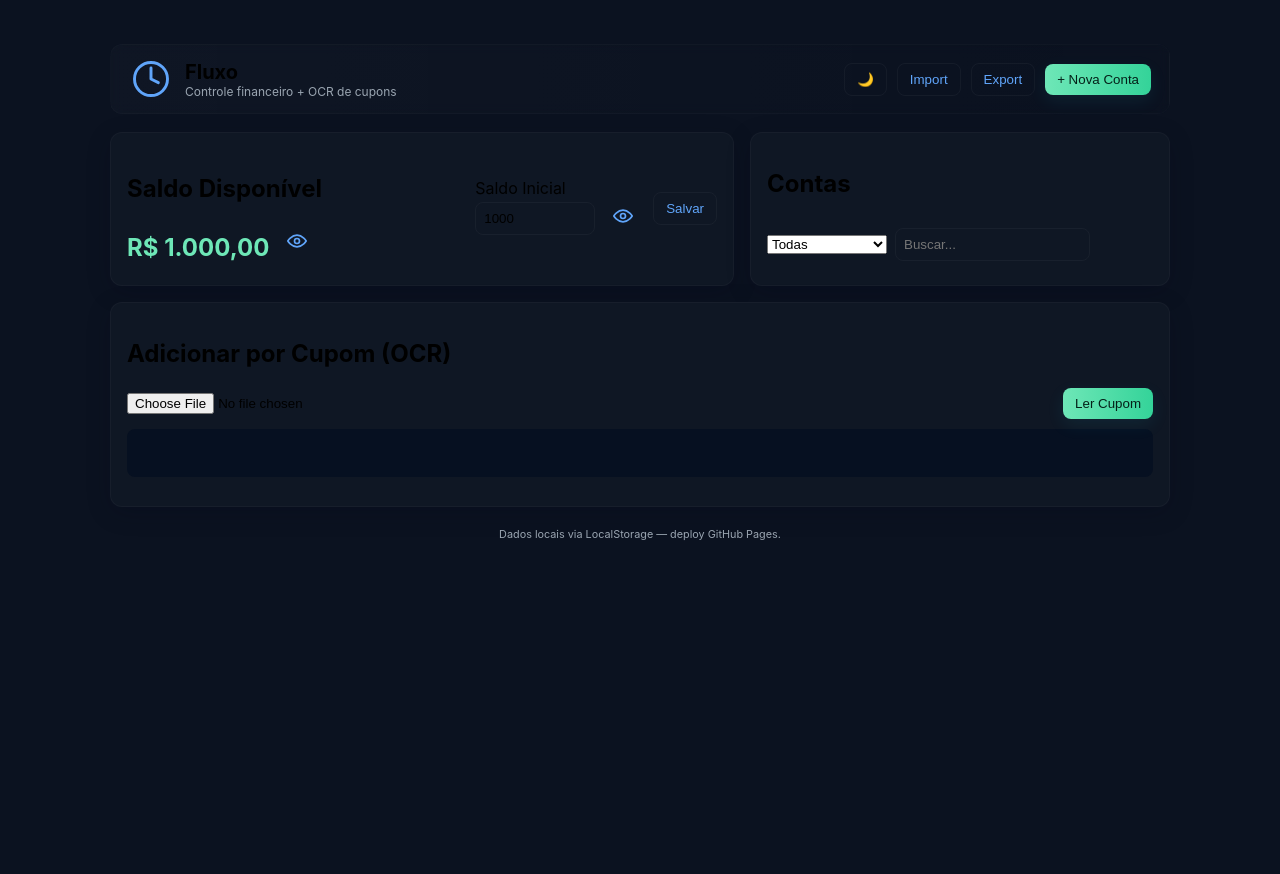
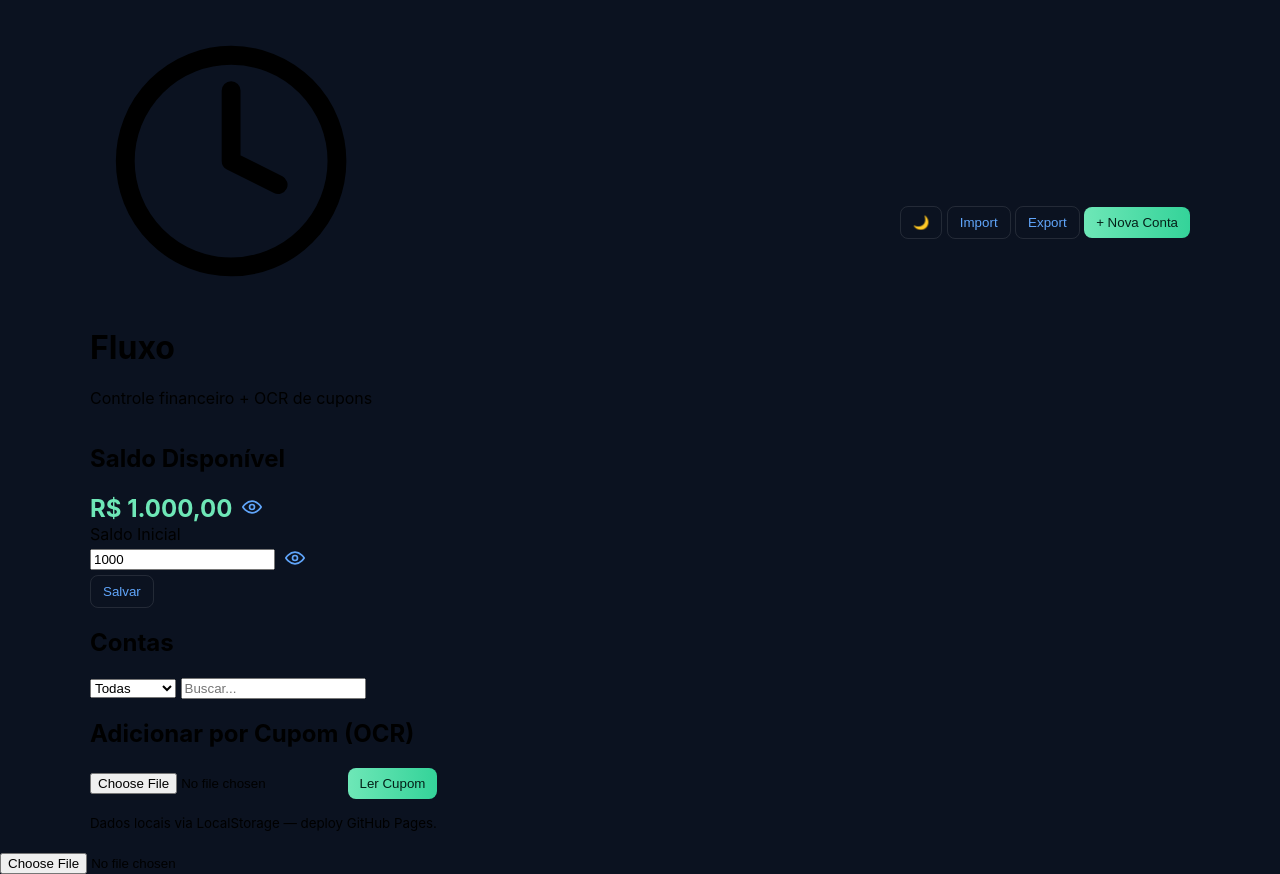
Before and after one commit to NatureIA/moneydash, a plain HTML site: page index.html in a window 1280 px wide. Before the commit the page ends 824 px from the top, so only its background shows below. Drawn offline with Linux system fonts and the light colour scheme.

Commit message:
Update style.css

```diff
--- a/style.css
+++ b/style.css
@@ -1,78 +1,26 @@
-:root{
-  --bg:#0b1220; --card:#0f1724; --accent:#6ee7b7; --muted:#9aa5b1; --glass: rgba(255,255,255,0.03);
-  --accent2:#60a5fa;
+:root {
+  --bg:#0b1220; --card:#0f1724; --accent:#6ee7b7; --muted:#9aa5b1; --accent2:#60a5fa;
   --radius:12px; --gap:14px; --maxw:1100px;
-  --glass-2: rgba(255,255,255,0.02);
-  font-family: Inter, system-ui, -apple-system, "Segoe UI", Roboto, "Helvetica Neue", Arial;
+  font-family: Inter, system-ui, sans-serif;
+}
+:root.light {
+  --bg:#f7f7f9; --card:#ffffff; --accent:#2563eb; --accent2:#16a34a; --muted:#555;
 }
 
-/* tema claro */
-:root.light {
-  --bg:#f7f7f9; --card:#ffffff; --accent:#2563eb; --accent2:#16a34a; --muted:#555; --glass: rgba(0,0,0,0.04); --glass-2: rgba(0,0,0,0.08);
-  color:#111;
-}
+body {margin:0;background:var(--bg);color:inherit}
+.app{max-width:var(--maxw);margin:auto;padding:20px}
+.topbar{display:flex;justify-content:space-between;align-items:center;flex-wrap:wrap;gap:10px}
+button{cursor:pointer;border-radius:8px;padding:8px 12px;border:1px solid rgba(255,255,255,0.1);background:transparent;color:var(--accent2)}
+button.primary{background:linear-gradient(90deg,var(--accent),#34d399);color:#042018;border:none}
+.icon-btn{background:none;border:none;padding:4px;cursor:pointer}
+.saldo{font-size:24px;font-weight:700;color:var(--accent)}
+.saldo-row{display:flex;align-items:center;gap:6px}
 
-*{box-sizing:border-box}
-html,body,#root{height:100%}
-body{
-  margin:0;background:var(--bg);color:inherit;
-  -webkit-font-smoothing:antialiased;
-  -moz-osx-font-smoothing:grayscale;
-}
-.app{max-width:var(--maxw);margin:24px auto;padding:20px}
-.topbar{display:flex;align-items:center;justify-content:space-between;flex-wrap:wrap;gap:10px;padding:12px 18px;background:linear-gradient(90deg,rgba(255,255,255,0.02),transparent);backdrop-filter: blur(6px);border-radius:var(--radius);border:1px solid var(--glass-2)}
-.brand{display:flex;gap:12px;align-items:center;flex:1}
-.logo{width:44px;height:44px;color:var(--accent2);border-radius:8px;flex-shrink:0}
-.brand h1{margin:0;font-size:20px}
-.subtitle{margin:0;font-size:12px;color:var(--muted)}
-.actions{display:flex;gap:10px;align-items:center;flex-wrap:wrap}
-button{background:transparent;color:var(--accent2);border:1px solid rgba(255,255,255,0.04);padding:8px 12px;border-radius:8px;cursor:pointer}
-button.primary{background:linear-gradient(90deg,var(--accent),#34d399);color:#042018;border:none;box-shadow:0 6px 18px rgba(34,211,238,0.08)}
-button:hover{transform:translateY(-1px)}
-.icon-btn{border:none;background:transparent;cursor:pointer;font-size:18px}
+.list{display:flex;flex-direction:column;gap:8px}
+.item{display:flex;justify-content:space-between;align-items:center;padding:10px;border-radius:8px;background:var(--card)}
+.item.paid{opacity:.6;text-decoration:line-through}
 
-.main{display:grid;grid-template-columns:1fr;gap:16px;margin-top:18px}
-.panel{background:var(--card);padding:16px;border-radius:12px;border:1px solid var(--glass);box-shadow: 0 6px 24px rgba(2,6,23,0.2)}
-.balance-panel{display:flex;justify-content:space-between;align-items:center;flex-wrap:wrap;gap:12px}
-.saldo{font-size:24px;font-weight:700;color:var(--accent);margin-top:8px}
-.saldo-row{display:flex;align-items:center;gap:6px}
-.balance-controls{display:flex;gap:8px;align-items:center;flex-wrap:wrap}
-.balance-controls input{width:120px;padding:8px;border-radius:8px;border:1px solid rgba(255,255,255,0.04);background:transparent;color:inherit}
-
-.list-header{display:flex;justify-content:space-between;align-items:center;flex-wrap:wrap;gap:10px;margin-bottom:8px}
-.filters{display:flex;gap:8px;align-items:center;flex-wrap:wrap;width:100%}
-#filterStatus{flex:1;min-width:120px}
-#search{flex:2;min-width:160px;padding:8px;border-radius:8px;border:1px solid rgba(255,255,255,0.04);background:transparent;color:inherit}
-
-.list{display:flex;flex-direction:column;gap:8px;max-height:420px;overflow:auto;padding-right:8px}
-.item{display:flex;justify-content:space-between;align-items:center;padding:10px;border-radius:8px;background:linear-gradient(180deg,rgba(255,255,255,0.01),transparent);border:1px solid rgba(255,255,255,0.02);flex-wrap:wrap;gap:10px}
-.item .meta{display:flex;flex-direction:column}
-.item .meta small{color:var(--muted)}
-.item.paid{opacity:0.6;text-decoration:line-through}
-
-.ocr-panel .ocr-row{display:flex;gap:8px;align-items:center;flex-wrap:wrap}
-.ocr-panel input[type=file]{flex:1;min-width:180px}
-.ocr-text{background:#061021;padding:12px;border-radius:8px;margin-top:10px;min-height:48px;max-height:200px;overflow:auto;font-size:13px}
-
-.footer{text-align:center;margin-top:18px;color:var(--muted);font-size:13px}
-
-/* modal */
-.modal{position:fixed;inset:0;display:flex;align-items:center;justify-content:center;background:linear-gradient(180deg, rgba(2,6,23,0.5), rgba(2,6,23,0.6));z-index:80}
+.modal{position:fixed;inset:0;background:rgba(0,0,0,.6);display:flex;align-items:center;justify-content:center}
 .modal.hidden{display:none}
-.modal-content{width:95%;max-width:420px;background:linear-gradient(180deg,#071320,#081826);padding:18px;border-radius:14px;border:1px solid rgba(255,255,255,0.03)}
-.close{position:absolute;right:10px;top:10px;border:none;background:transparent;color:var(--muted);cursor:pointer;font-size:18px}
-.modal-content form{display:flex;flex-direction:column;gap:10px}
-.modal-content input{padding:10px;border-radius:8px;border:1px solid rgba(255,255,255,0.04);background:transparent;color:inherit}
-.modal-actions{display:flex;justify-content:space-between;align-items:center;margin-top:8px;gap:10px;flex-wrap:wrap}
-.hidden{display:none}
-
-/* responsive breakpoints */
-@media (min-width:600px){
-  .actions{flex-wrap:nowrap}
-  .filters{flex-wrap:nowrap;width:auto}
-  .ocr-panel .ocr-row{flex-wrap:nowrap}
-}
-@media (min-width:900px){
-  .main{grid-template-columns: 1fr 420px}
-  .ocr-panel{grid-column: span 2}
-}
+.modal-content{background:var(--card);padding:20px;border-radius:10px;max-width:400px;width:100%}
+.close{background:none;border:none;position:absolute;top:10px;right:10px}
```
